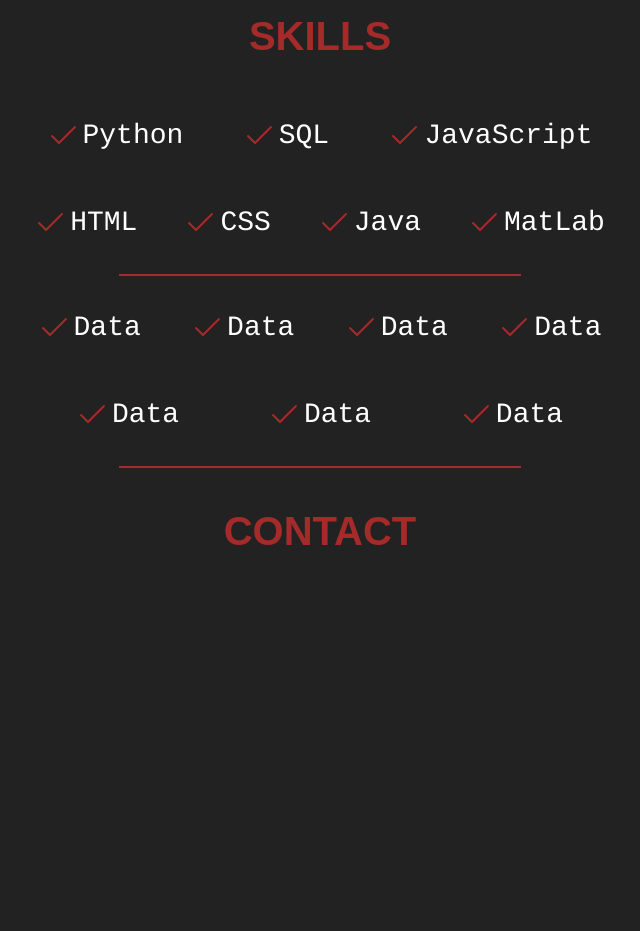
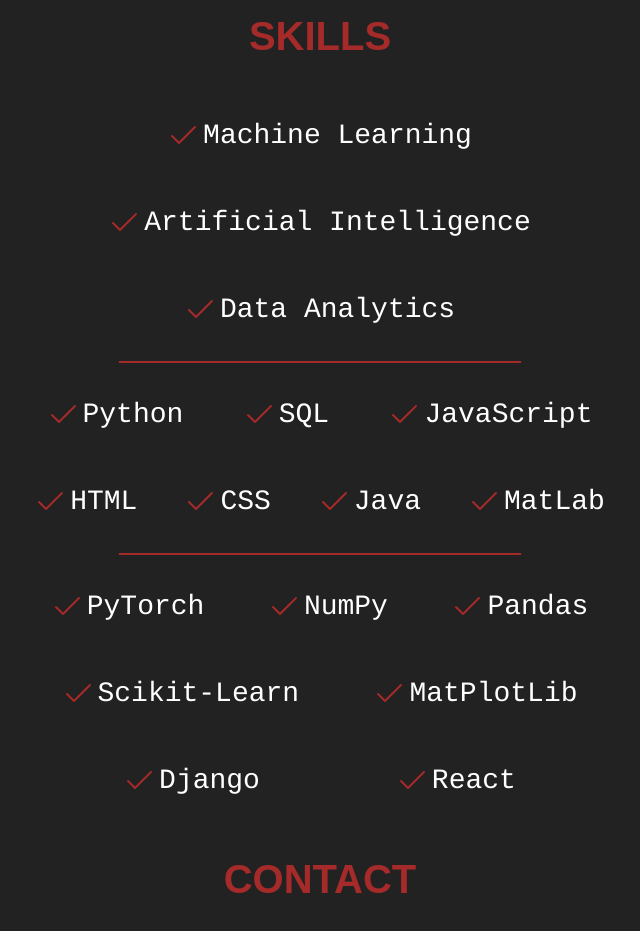
Before and after one commit to theglassofwater/PersonalWebsite, a React (Create React App) app: page / in a window 1280 px wide. Shown: the part 1160-2091 px from the top of the page, without its empty margins (320-960 px from the left). Before the commit the page ends 1747 px from the top, so only its background shows below. Built offline with nearby package versions, Linux system fonts and the light colour scheme.

Commit message:
Finished basics in skills section

```diff
--- a/src/components/Skills/Skills.js
+++ b/src/components/Skills/Skills.js
@@ -10,6 +10,12 @@
                 Skills
             </h1>
             <div className={styles.skillContainer}>
+                <SkillsList icon={tick} name="Machine Learning"/>
+                <SkillsList icon={tick} name="Artificial Intelligence"/>
+                <SkillsList icon={tick} name="Data Analytics"/>
+            </div>
+            <hr />
+            <div className={styles.skillContainer}>
                 <SkillsList icon={tick} name="Python"/>
                 <SkillsList icon={tick} name="SQL"/>
                 <SkillsList icon={tick} name="JavaScript"/>
@@ -20,15 +26,14 @@
             </div>
             <hr />
             <div className={styles.skillContainer}>
-                <SkillsList icon={tick} name="Data"/>
-                <SkillsList icon={tick} name="Data"/>
-                <SkillsList icon={tick} name="Data"/>
-                <SkillsList icon={tick} name="Data"/>
-                <SkillsList icon={tick} name="Data"/>
-                <SkillsList icon={tick} name="Data"/>
-                <SkillsList icon={tick} name="Data"/>
+                <SkillsList icon={tick} name="PyTorch"/>
+                <SkillsList icon={tick} name="NumPy"/>
+                <SkillsList icon={tick} name="Pandas"/>
+                <SkillsList icon={tick} name="Scikit-Learn"/>
+                <SkillsList icon={tick} name="MatPlotLib"/>
+                <SkillsList icon={tick} name="Django"/>
+                <SkillsList icon={tick} name="React"/>
             </div>
-            <hr />
         </section>
     );
 }
```
